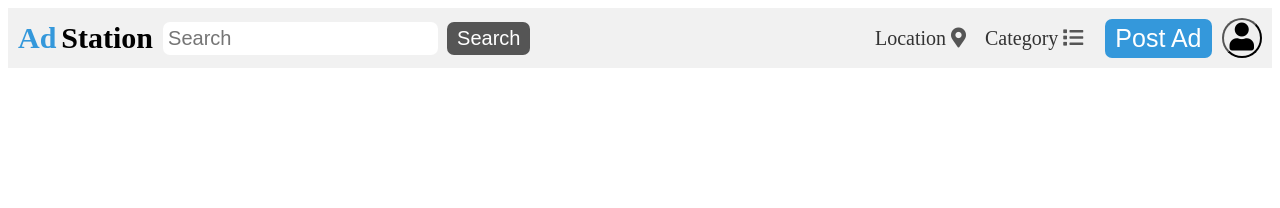
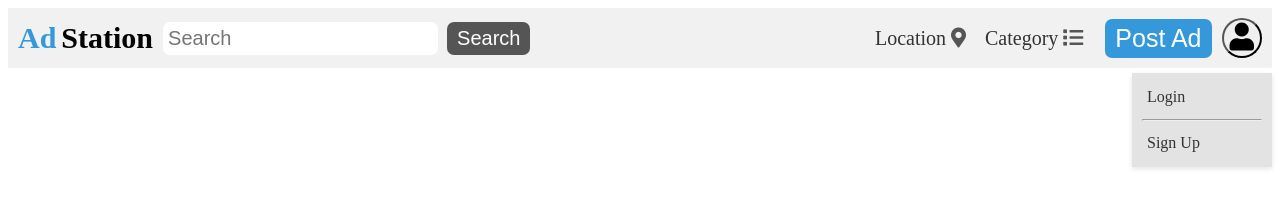
Before and after one commit to manirastegari/adstation, a plain HTML site: page index.html in a window 1280 px wide. Both pictures are taken after a click on the button 1241 px from the left and 38 px from the top of the page. Drawn offline with Linux system fonts and the light colour scheme.

Commit message:
profileDropDownBeforeaddingLocationAndCategory

```diff
--- a/index.html
+++ b/index.html
@@ -30,12 +30,22 @@
             <div class="post-ad-button">
               <button class="btn" type="button">Post Ad</button>
             </div>
+            <!-- <div>
+                <button class="profile-button" type="button"><i class="fas fa-user"></i></button>
+            </div> -->
             <div>
-                <button class="profile-button" type="button"><i class="fas fa-user"></i></button>
-            </div>
+                <button class="profile-button" type="button" onclick="toggleDropdown()"><i class="fas fa-user"></i></button>
+                <div class="dropdown-content" id="dropdown-content">
+                  <a href="#">Login</a>
+                  <hr>
+                  <a href="#">Sign Up</a>
+                </div>
+              </div>
+
           </nav>
     </header>
     <main></main>
     <footer></footer>
+    <script src="myScript.js"></script>
 </body>
 </html>
--- /dev/null
+++ b/myScript.js
@@ -0,0 +1,4 @@
+function toggleDropdown() {
+    var dropdownContent = document.getElementById("dropdown-content");
+    dropdownContent.style.display = (dropdownContent.style.display === "block") ? "none" : "block";
+  }
--- a/styles.css
+++ b/styles.css
@@ -19,6 +19,7 @@ nav {
   }
 
 .profile-button {
+  position: relative;
   display: flex;
   align-items: center;
   justify-content: center;
@@ -116,3 +117,35 @@ nav {
     display: flex;
     align-items: center;
   }
+
+
+  /* profile dropdown here plus a position relative in profile-button */
+
+  .dropdown-content {
+    margin-top: 15px;
+    margin-right: 8px;
+    right: 0px;
+    display: none;
+    position: absolute;
+    background-color: #e3e3e3;
+    min-width: 120px;
+    padding: 10px;
+    z-index: 1;
+    /* border-radius: 5px; */
+    box-shadow: 0 2px 5px rgba(0, 0, 0, 0.1);
+  }
+
+  .dropdown-content a {
+    display: block;
+    padding: 5px;
+    text-decoration: none;
+    color: #333;
+  }
+
+  .dropdown-content a:hover {
+    background-color: #f1f1f1;
+  }
+
+  .profile-button:hover .dropdown-content {
+    display: block;
+  }
```
